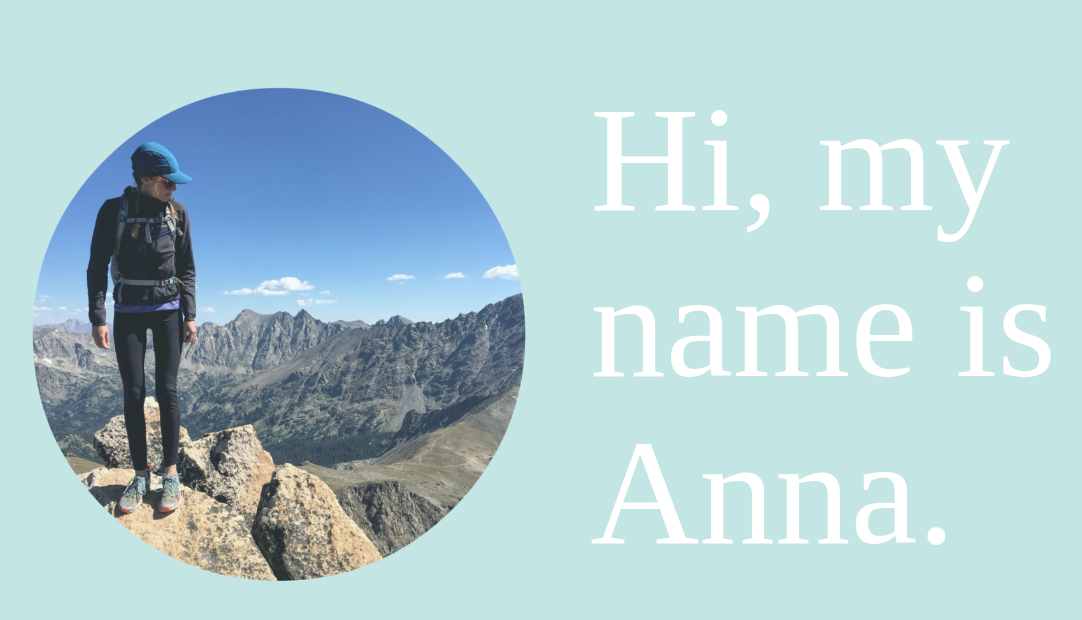
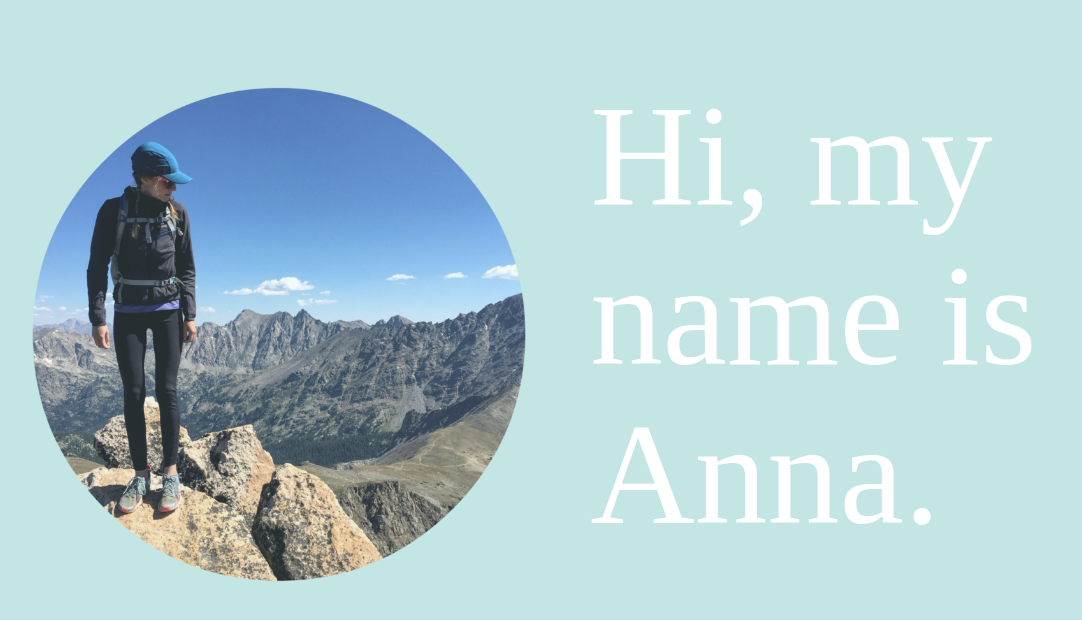
Before and after one commit to annadolan/annadolan.github.io, a Jekyll site: the page built from index.html, in a window 1280 px wide. Shown: the top 620 px of the page, without its empty margins (68-1150 px from the left). Built offline with Jekyll 4.4.1, drawn with Linux system fonts in a browser that asks for light colours; nearby versions of some CDN libraries; some web fonts are replaced.

Commit message:
Link size

```diff
--- a/css/styles.css
+++ b/css/styles.css
@@ -35,7 +35,7 @@ body {
 .welcome>a {
   color: white;
   font-family: 'Coiny', cursive;
-  font-size: 240%;
+  font-size: 230%;
 }
 
 .welcome>a:hover {
```
Also changed, not shown: 1 other file.
